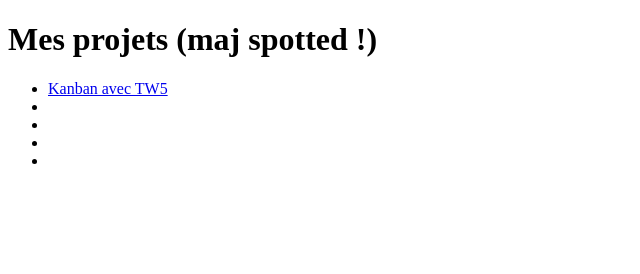
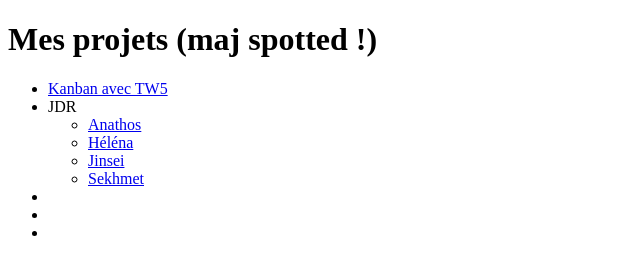
Before and after one commit to Telumire/Telumire.github.io, a plain HTML site: page index.html in a window 1280 px wide. Shown: the whole page, without its empty margins (0-640 px from the left). Drawn offline with Linux system fonts and the light colour scheme.

Commit message:
Update index.html

```diff
--- a/index.html
+++ b/index.html
@@ -10,7 +10,14 @@
 <h1>Mes projets (maj spotted !)</h1>
 <ul>
     <li class="projets"><a href="Kanban.html">Kanban avec TW5</a></li>
-    <li class="projets"></li>
+    <li class="projets">JDR
+        <ul>
+            <li><a href="Notes de JDR (Anathos).html">Anathos</a>
+            <li><a href="Notes de JDR (Héléna).html">Héléna</a>
+            <li><a href="Notes de JDR (Jinsei).html">Jinsei</a>
+            <li><a href="Notes de JDR (Sekhmet).html">Sekhmet</a>
+        </ul>
+    </li>
     <li class="projets"></li>
     <li class="projets"></li>
     <li class="projets"></li>
```
